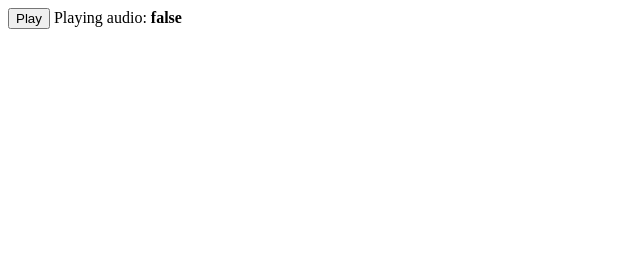
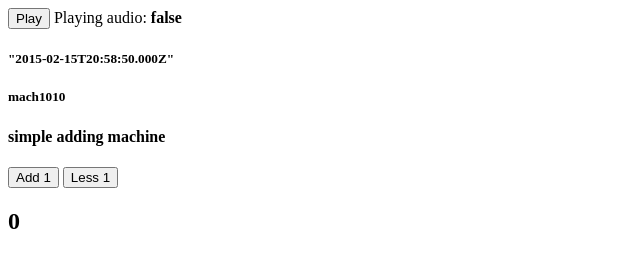
Before and after one commit to mach1010/angular-npr, a plain HTML site: page index.html in a window 1280 px wide. Shown: the whole page, without its empty margins (0-640 px from the left). Drawn offline with nearby package versions, Linux system fonts and the light colour scheme.

Commit message:
saving to create sample branch

```diff
--- a/index.html
+++ b/index.html
@@ -12,5 +12,15 @@
       <button ng-click="stop()" class="button alert" ng-show="playing">Stop</button>
       Playing audio: <b>{{ playing }}</b>
     </div>
+    <div ng-controller="MyController">
+      <h5>{{ clock }}</h5>
+      <h5>{{ person.name }}
+    </div>
+    <div ng-controller="DemoController">
+      <h4> simple adding machine </h4>
+      <button ng-click='add(1)' class='button'>Add 1</button>
+      <button ng-click='subtract(1)' class='button'>Less 1</button>
+      <h2>{{ counter }}
+    </div>
   </body>
 </html>
--- a/js/main.js
+++ b/js/main.js
@@ -22,3 +22,23 @@ app.controller('PlayerController', ['$scope', function($scope) {
 app.controller('RelatedController', ['$scope', function($scope) {
 
 }]);
+
+
+
+// example code:
+app.controller('MyController', function($scope) {
+  $scope.person = { name: 'mach1010'};
+  var updateClock = function() {
+    $scope.clock = new Date();
+  };
+  var timer = setInterval(function() {
+    $scope.$apply(updateClock);
+  }, 1000);
+  updateClock();
+});
+
+app.controller('DemoController', function($scope) {
+  $scope.counter = 0;
+  $scope.add = function(amount) { $scope.counter += amount; };
+  $scope.subtract = function(amount) { $scope.counter -= amount; };
+});
```
